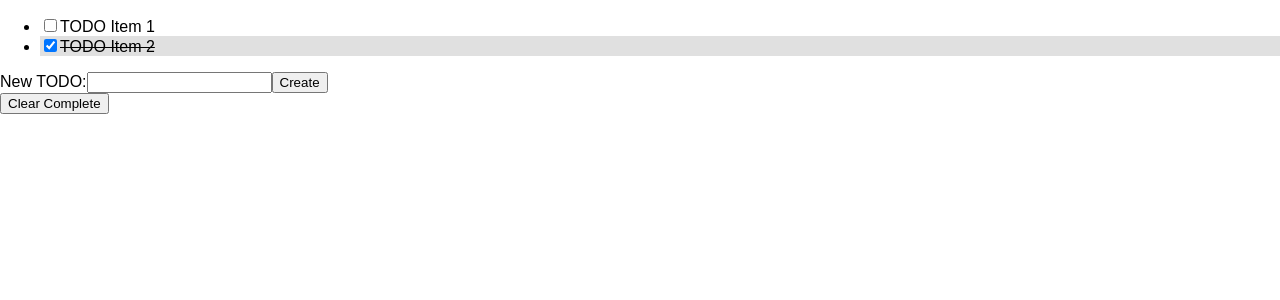
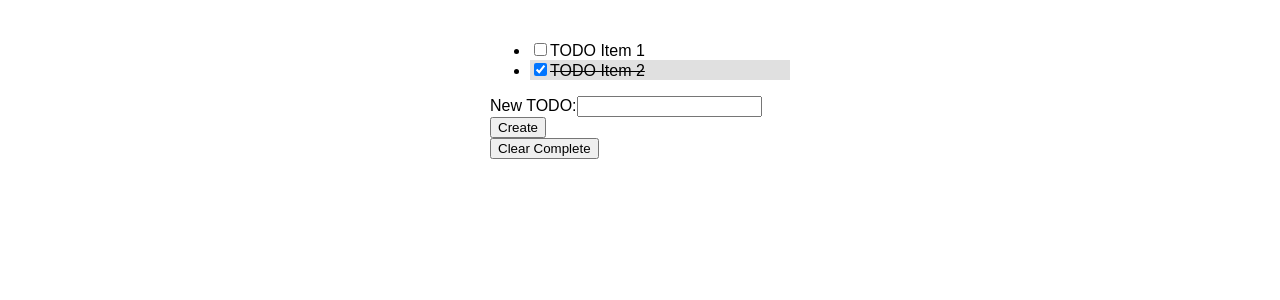
Before and after one commit to ykdojo/To-Do-Is-To-Live-Is-To-Code, a React (Create React App) app: page / in a window 1280 px wide. Shown: the top 300 px of the page. Built offline with nearby package versions, Linux system fonts and the light colour scheme.

Commit message:
a few CSS stuff

```diff
--- a/src/App.css
+++ b/src/App.css
@@ -1,4 +1,12 @@
-.todo-item.complete {
+.todo-item.todo-complete {
   background-color: #e0e0e0;
   text-decoration: line-through;
 }
+
+.app-main {
+  width: 300px;
+  margin-left: auto;
+  margin-right: auto;
+  margin-top: 40px;
+  margin-bottom: 40px;
+}
--- a/src/App.js
+++ b/src/App.js
@@ -64,7 +64,7 @@ class App extends Component {
     })
 
     return (
-      <div>
+      <div className="app-main">
         <ul>
           {itemsToShow}
         </ul>
@@ -82,7 +82,7 @@ class Item extends Component {
     const isChecked = this.props.item.status === 'complete' ? true : false;
 
     return (
-      <li className={`todo-item ${this.props.item.status}`}>
+      <li className={`todo-item todo-${this.props.item.status}`}>
         <input type="checkbox" checked={isChecked} itemID={this.props.itemID}
         onChange={this.props.onCheckboxChange}/>
         {this.props.item.content}
```
